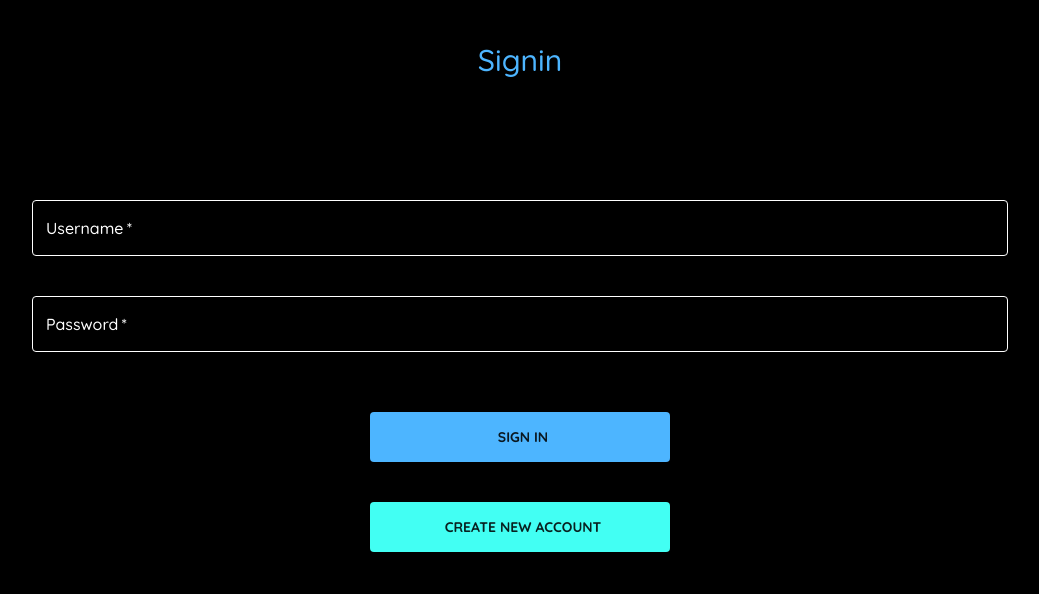
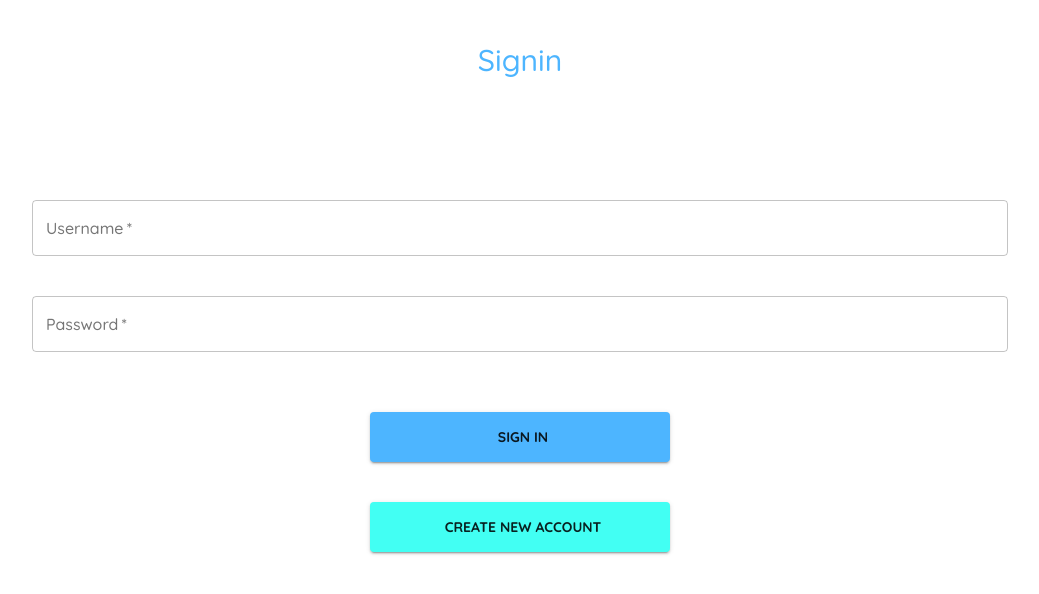
Before and after one commit to 0xcatrovacer/note-app-frontend-material-ui, a React (Create React App) app: page / in a window 1280 px wide. Shown: the top 594 px of the page, without its empty margins (120-1159 px from the left). Built offline with nearby package versions, Linux system fonts and the light colour scheme.

Commit message:
changed background to white

```diff
--- a/src/components/Create/Create.js
+++ b/src/components/Create/Create.js
@@ -13,34 +13,7 @@ const useStyles = makeStyles({
     field: {
         marginTop: 20,
         marginBottom: 20,
-        display: 'block',
-        "& .MuiOutlinedInput-root .MuiOutlinedInput-notchedOutline": {
-            borderColor: "white"
-        },
-        "&:hover .MuiOutlinedInput-root .MuiOutlinedInput-notchedOutline": {
-            borderColor: "lightgray"
-        },
-        "& .MuiOutlinedInput-root.Mui-focused .MuiOutlinedInput-notchedOutline": {
-            borderColor: "#4db5ff"
-        },
-        "& .MuiOutlinedInput-input": {
-            color: "white"
-        },
-        "&:hover .MuiOutlinedInput-input": {
-            color: "lightgray"
-        },
-        "& .MuiOutlinedInput-root.Mui-focused .MuiOutlinedInput-input": {
-            color: "#4db5ff"
-        },
-        "& .MuiInputLabel-outlined": {
-            color: "white"
-        },
-        "&:hover .MuiInputLabel-outlined": {
-            color: "lightgray"
-        },
-        "& .MuiInputLabel-outlined.Mui-focused": {
-            color: "#4db5ff"
-        }
+        display: 'block'
     },
     title: {
         display: 'flex',
--- a/src/components/Notes/Notes.js
+++ b/src/components/Notes/Notes.js
@@ -6,14 +6,13 @@ import Typography from '@material-ui/core/Typography';
 import DeleteIcon from '@material-ui/icons/Delete';
 import axios from 'axios';
 import { makeStyles } from '@material-ui/core';
+import { useHistory } from 'react-router';
 
 const useStyles = makeStyles({
     note: {
         marginTop: 20,
         marginLeft: 30,
         marginRight: 30,
-        background: 'black',
-        boxShadow: '1px 1px 8px white',
         width: 450,
         height: 200,
         display: 'flex',
@@ -38,6 +37,7 @@ const useStyles = makeStyles({
     },
     DelButton: {
         marginLeft: 70,
+        cursor: 'pointer'
     }
 })
 
@@ -46,6 +46,8 @@ const Notes = () => {
     const classes = useStyles()
 
     const [notes, setNotes] = useState(null);
+
+    const history = useHistory();
 
     const callFn = () => {
         const token = localStorage.getItem('token')
@@ -80,12 +82,13 @@ const Notes = () => {
                         >
                             {note.title}
                             <DeleteIcon
-                                color='secondary'
                                 className={classes.DelButton}
+                                onClick={() => {
+                                    history.push('/delete')
+                                }}
                             />
                         </Typography>
                         <Typography
-                            color="secondary"
                             className={classes.content}
                         >
                             {note.content}
--- a/src/components/Signin/Signin.js
+++ b/src/components/Signin/Signin.js
@@ -16,34 +16,7 @@ const useStyles = makeStyles({
     field: {
         marginTop: 20,
         marginBottom: 20,
-        display: 'block',
-        "& .MuiOutlinedInput-root .MuiOutlinedInput-notchedOutline": {
-            borderColor: "white"
-        },
-        "&:hover .MuiOutlinedInput-root .MuiOutlinedInput-notchedOutline": {
-            borderColor: "lightgray"
-        },
-        "& .MuiOutlinedInput-root.Mui-focused .MuiOutlinedInput-notchedOutline": {
-            borderColor: "#4db5ff"
-        },
-        "& .MuiOutlinedInput-input": {
-            color: "white"
-        },
-        "&:hover .MuiOutlinedInput-input": {
-            color: "lightgray"
-        },
-        "& .MuiOutlinedInput-root.Mui-focused .MuiOutlinedInput-input": {
-            color: "#4db5ff"
-        },
-        "& .MuiInputLabel-outlined": {
-            color: "white"
-        },
-        "&:hover .MuiInputLabel-outlined": {
-            color: "lightgray"
-        },
-        "& .MuiInputLabel-outlined.Mui-focused": {
-            color: "#4db5ff"
-        }
+        display: 'block'
     },
     title: {
         display: 'flex',
--- a/src/index.css
+++ b/src/index.css
@@ -1,5 +1 @@
 @import url("https://fonts.googleapis.com/css2?family=Quicksand:wght@300;400;500;600;700&display=swap");
-
-body {
-  background-color: black;
-}
```
